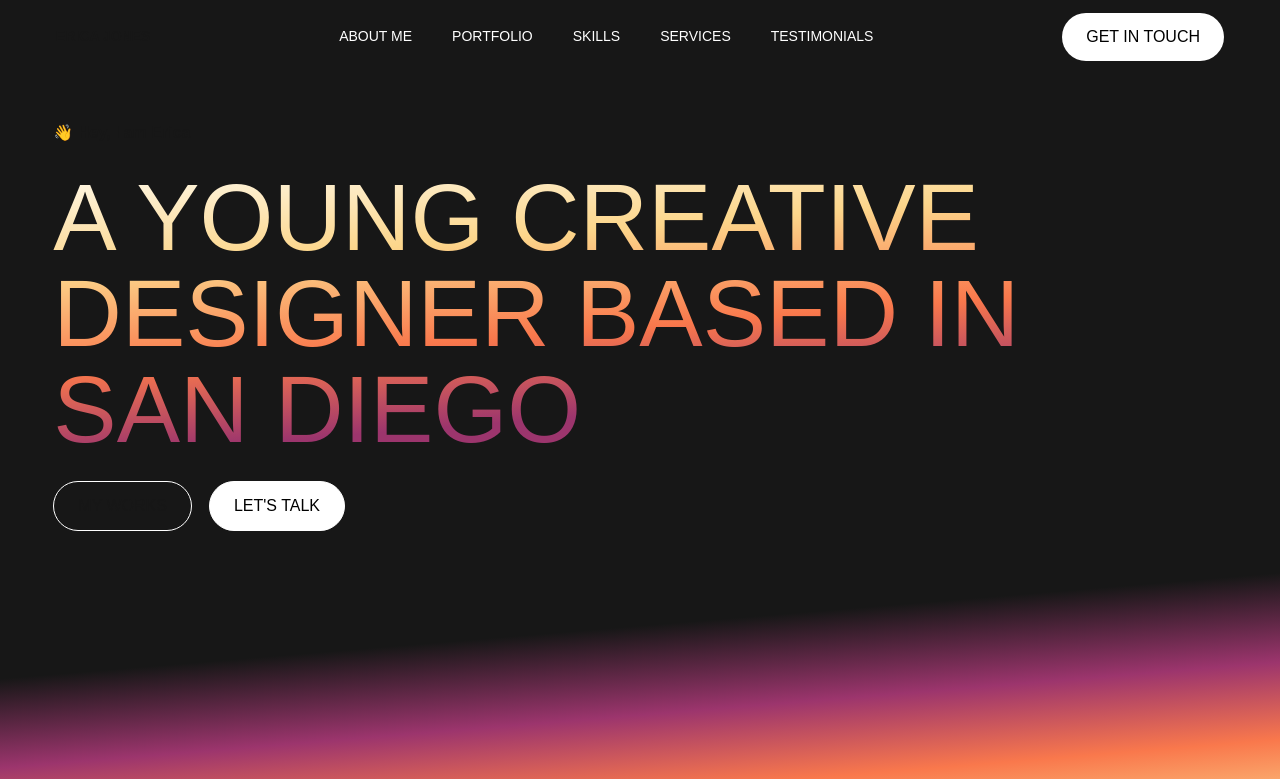
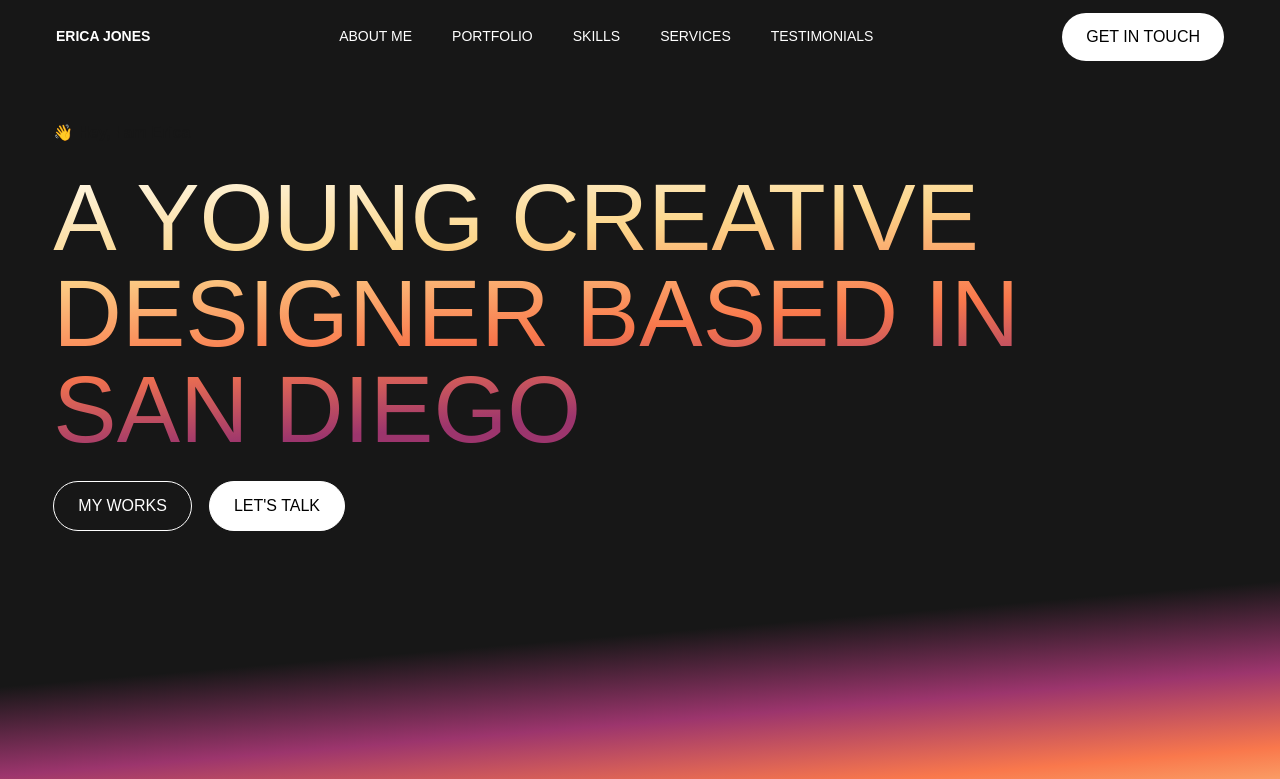
Before and after one commit to 221fa04732/computer-chacha-assignment, a Next.js app: page / in a window 1280 px wide. Shown: the top 779 px of the page. Built offline with nearby package versions, Linux system fonts and the light colour scheme.

Commit message:
small bug fixed

```diff
--- a/components/dropmenu.tsx
+++ b/components/dropmenu.tsx
@@ -7,7 +7,7 @@ export default function Dropmenu(){
     const [visible, setVisible] = useState<boolean>(false)
     return(<div className="w-full flex flex-col justify-center items-center">
         <div className="flex justify-between items-center h-[73px] w-11/12 py-[16px]">
-            <div className="font-montserrat font-semibold text-[14px]">ERICA JONES</div>
+            <div className="font-montserrat font-semibold text-[14px] text-white">ERICA JONES</div>
             <button onClick={()=>{
                 setVisible(!visible)
             }} className="cursor-pointer">
--- a/components/header.tsx
+++ b/components/header.tsx
@@ -1,6 +1,6 @@
 export default function Header(){
     return(<div className="flex justify-between items-center h-[73px] w-full px-[56px] py-[16px]">
-        <div className="font-montserrat font-semibold text-[14px]">ERICA JONES</div>
+        <div className="font-montserrat font-semibold text-[14px] text-white">ERICA JONES</div>
         <div className="flex text-[14px] gap-[40px] text-white">
             <div className="cursor-pointer">ABOUT ME</div>
             <div className="cursor-pointer">PORTFOLIO</div>
--- a/components/landing.tsx
+++ b/components/landing.tsx
@@ -1,11 +1,11 @@
 export default function Landing(){
-    return(<div className="w-11/12 bg-neutral-900 flex flex-col justify-center items-start pt-12">
+    return(<div className="w-11/12 bg-neutral-900 flex flex-col justify-center items-start pt-12 pb-2">
         <div className="font-semibold">👋 Hey, I am Erica</div>
         <div style={{background: "linear-gradient(175.4deg, #FEFAEE 5.26%, #FCD68B 29.9%, #F9784C 53.25%, #9C356D 72.94%)",WebkitBackgroundClip: "text",WebkitTextFillColor: "transparent"
         }} className="text-[56px] lg:text-[95px] leading-16 lg:leading-24 lg:pr-16 py-6">A YOUNG CREATIVE DESIGNER BASED IN SAN DIEGO
         </div>
         <div className="w-full flex gap-[17px] sm:justify-start justify-center">
-            <button className="border border-white rounded-full py-[12px] px-[24px]">MY WORKS</button>
+            <button className="border border-white rounded-full py-[12px] px-[24px] text-white">MY WORKS</button>
             <button className="bg-white text-black border border-white rounded-full py-[12px] px-[24px]">LET'S TALK</button>
         </div>
     </div>)
```
